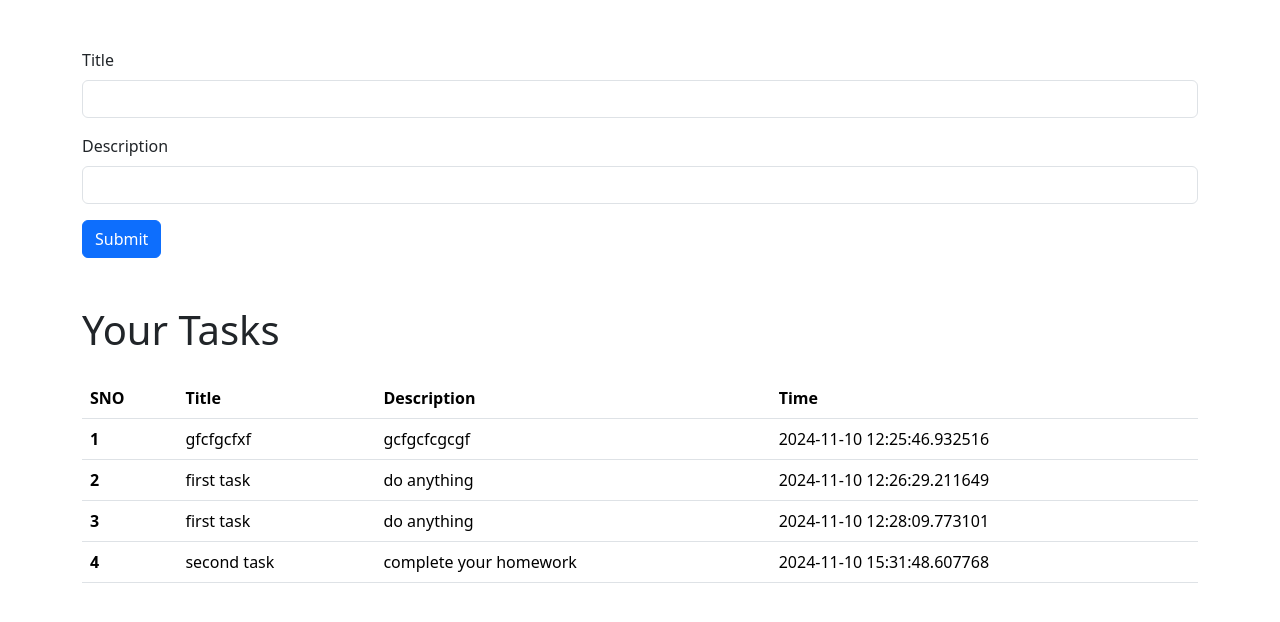
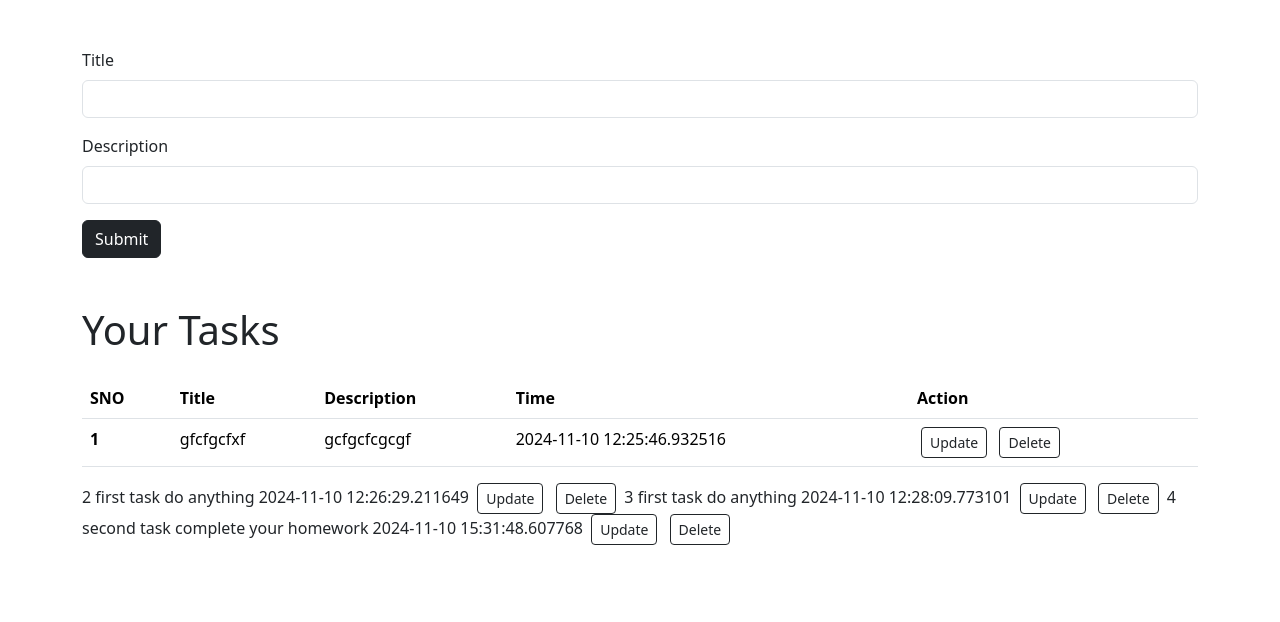
Before and after one commit to mayanksharma52/TODOAPP, a Flask app: page / in a window 1280 px wide. Shown: the part 56-678 px from the top of the page. Run offline with Flask 3, Linux system fonts and the light colour scheme; data comes from the database, SQL or seed files in the repository.

Commit message:
adding functionality buttons ['UPDATE','DELETE'] and adding functionality in DELETE Button

```diff
--- a/backend/app.py
+++ b/backend/app.py
@@ -1,4 +1,4 @@
-from flask import Flask, render_template, request
+from flask import Flask, render_template, request ,redirect
 from flask_sqlalchemy import SQLAlchemy
 from datetime import datetime
 import os
@@ -33,6 +33,12 @@ def home():
 
     return render_template('index.html',allTodo=allTodo)
 
+@app.route('/delete/<int:sno>')
+def delete(sno):
+    todo=ToDo.query.filter_by(sno=sno).first()
+    db.session.delete(todo)
+    db.session.commit()
+    return redirect('/')
 
 if __name__ == '__main__':
     app.run(debug=True)
--- a/backend/templates/index.html
+++ b/backend/templates/index.html
@@ -27,12 +27,20 @@
           <input type="text" name="desc" class="form-control" id="forDesc">
         </div>
 
-        <button type="submit" class="btn btn-primary">Submit</button>
+        <button type="submit" class="btn btn-dark">Submit</button>
       </form>
     </div>
 
     <div class="container">
       <h1 class="my-4">Your Tasks</h1>
+
+          {% if allTodo|length==0 %}
+          <div class="alert alert-light" role="alert">
+            No Record Found. Add your first Todo now!
+          </div>
+
+
+          {% else %}
           <table class="table">
             <thead>
 
@@ -41,21 +49,28 @@
                 <th scope="col">Title</th>
                 <th scope="col">Description</th>
                 <th scope="col">Time</th>
+                <th scope="col">Action</th>
               </tr>
             </thead>
             <tbody>
+
           {% for todo in allTodo %}
           <tr>
             <th scope="row">{{loop.index}}</th>
             <td>{{todo.title}}</td>
             <td>{{todo.desc}}</td>
             <td>{{todo.date_created}}</td>
+            <td>
+              <a href="/update/{{todo.sno}}" type="button" class="btn btn-outline-dark btn-sm mx-1">Update</a>
+              <a href="/delete/{{todo.sno}}" type="button" class="btn btn-outline-dark btn-sm mx-1">Delete</a>
+            </td>
           </tr>
+        </tbody>
+      </table>
           {% endfor %}
+          {% endif %}
 
 
-        </tbody>
-      </table>
     </div>
 
 
```
Lines whose indentation alone changed are shown as unchanged.
